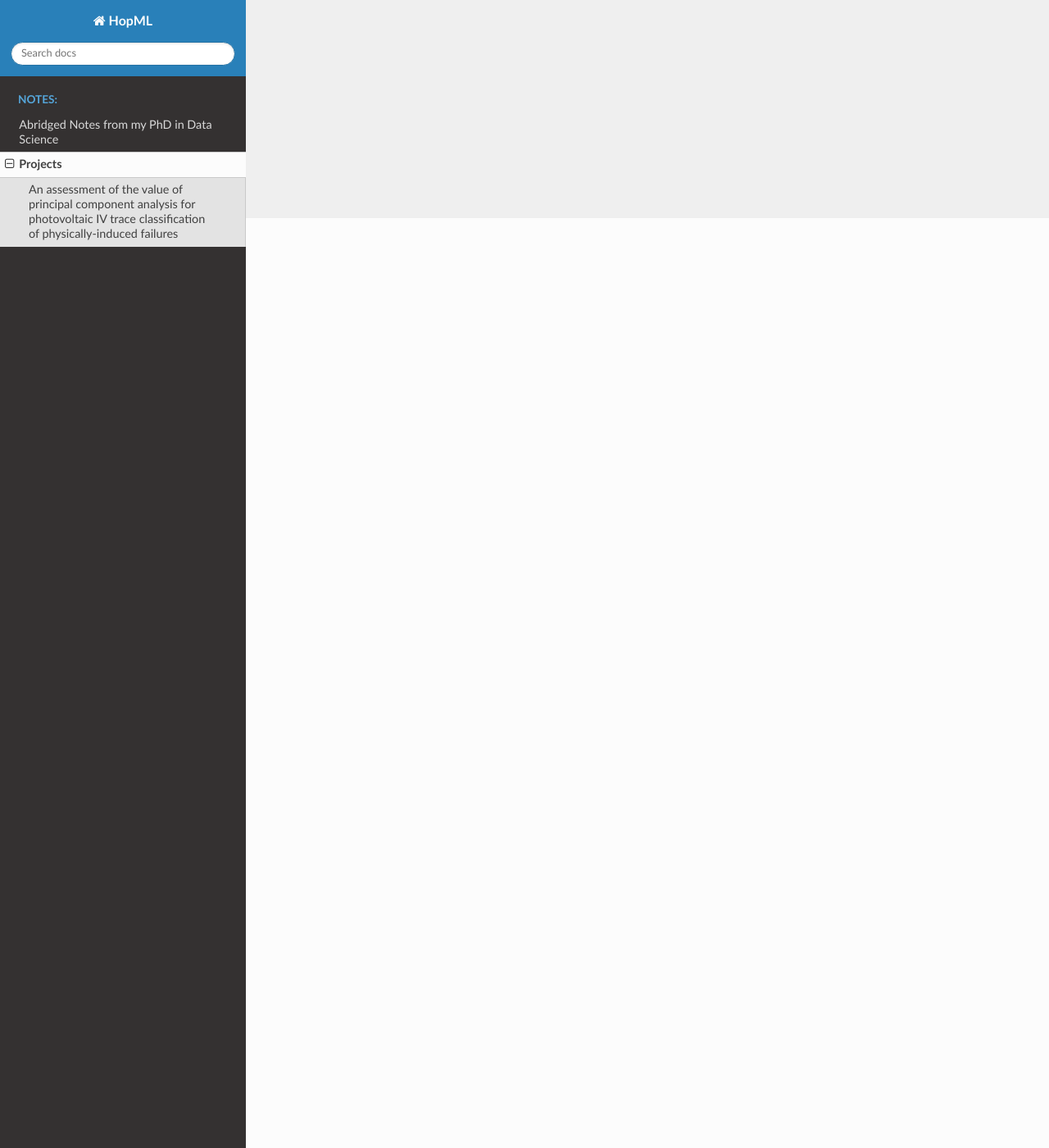
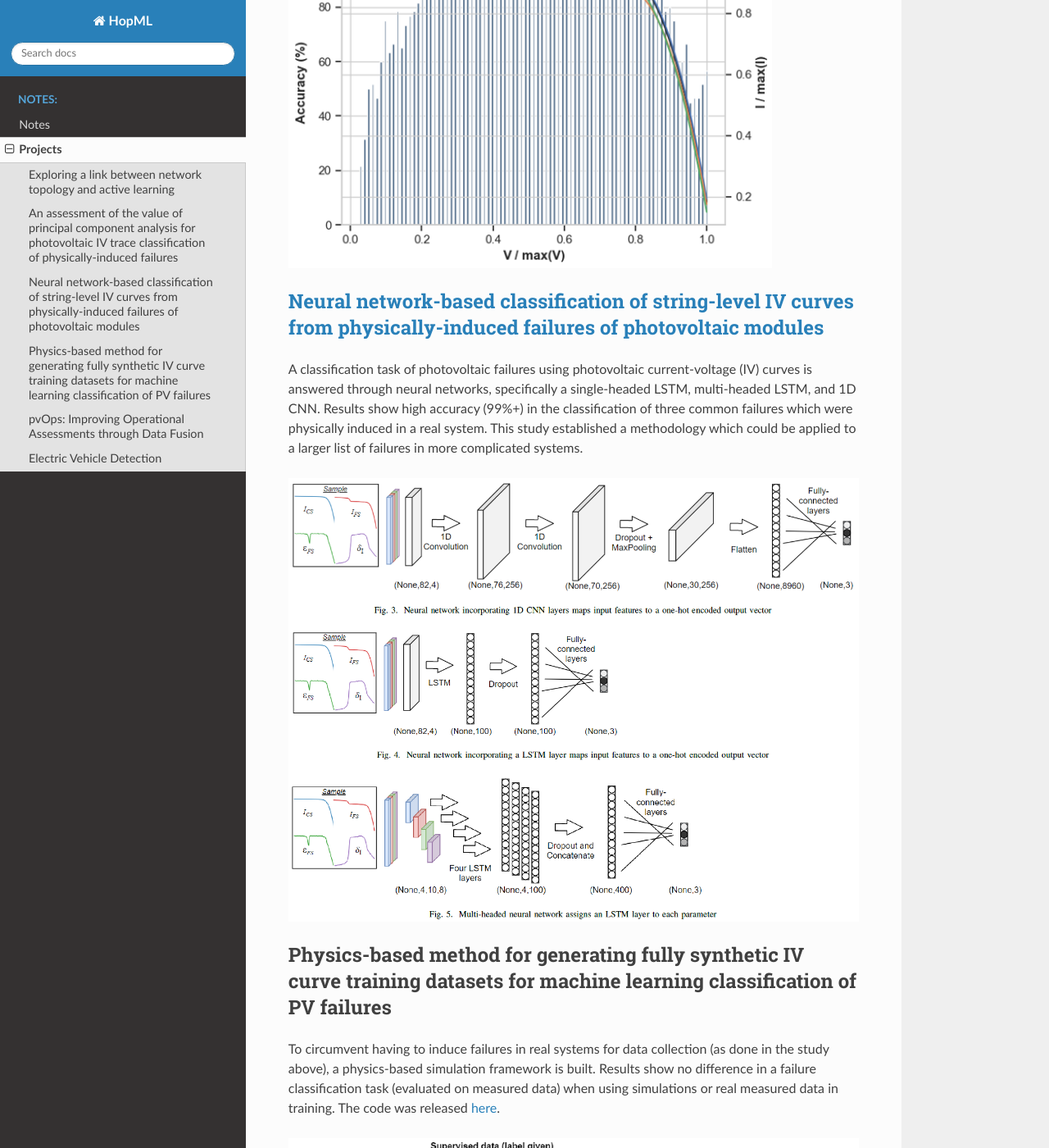
Before and after one commit to MichaelHopwood/HopML, a Sphinx documentation site: the page built from docs/projects.rst, in a window 1280 px wide and 1400 px high, scrolled down 1134 px. Shown: the whole window at 82% size. Built offline with Sphinx 7.4.7 and the Read the Docs theme 2.0.0, drawn with Linux system fonts in a browser that asks for light colours; pages that are not in the unit, such as notebooks, are missing from menus; some of the changed text lies outside the part shown.

Commit message:
add project descriptions

```diff
--- a/docs/notes.rst
+++ b/docs/notes.rst
@@ -1,5 +1,5 @@
-Abridged Notes from my PhD in Data Science
-==========================================
+Notes
+=====
 
 The notes on this website was written during my PhD in data science. Below are a list of topics.
 
--- a/docs/projects.rst
+++ b/docs/projects.rst
@@ -1,5 +1,14 @@
 Projects
 ========
+
+
+Exploring a link between network topology and active learning
+################
+
+Active learning in graph neural networks can provide similar, if not better, results in a node classification task simply by ordering the input data in the training process. An ordering process is studied and an empirical rule-of-thumb is established to infer the best ordering based off the topology of the network. This work was formalized in a `peer-review paper <https://www.mdpi.com/2078-2489/12/4/170>`_ and a `conference paper <http://icufn.org/wp-content/uploads/2021/08/ICUFN-2021-Final-Program-Version-Revised.pdf>`_.
+
+.. image:: _static/icufn2021_activelearning.png
+
 
 
 `An assessment of the value of principal component analysis for photovoltaic IV trace classification of physically-induced failures <https://ieeexplore.ieee.org/document/9300601>`_
@@ -7,6 +16,40 @@ Projects
 
 Utilizing PCA on Photovoltaic current-voltage (IV) curves improves the performance of a failure classification task. Observing the performance of a random forest classifier on point-wise classification shows better results where the IV curve profile more often contains failure trends.
 
+.. image:: _static/pvsc47_pca_ML.png
 
 
-.. image:: _static/pvsc46_pca_ML.png
+
+`Neural network-based classification of string-level IV curves from physically-induced failures of photovoltaic modules <https://ieeexplore.ieee.org/abstract/document/9186596>`_
+################
+
+A classification task of photovoltaic failures using photovoltaic current-voltage (IV) curves is answered through neural networks, specifically a single-headed LSTM, multi-headed LSTM, and 1D CNN. Results show high accuracy (99%+) in the classification of three common failures which were physically induced in a real system. This study established a methodology which could be applied to a larger list of failures in more complicated systems.
+
+.. image:: _static/ieeeaccess_iv_nn.png
+
+
+
+Physics-based method for generating fully synthetic IV curve training datasets for machine learning classification of PV failures
+################
+
+To circumvent having to induce failures in real systems for data collection (as done in the study above), a physics-based simulation framework is built. Results show no difference in a failure classification task (evaluated on measured data) when using simulations or real measured data in training. The code was released `here <https://github.com/sandialabs/pvOps>`_.
+
+.. image:: _static/ieeeaccess_simulation_iv_nn.png
+
+http://icufn.org/wp-content/uploads/2021/08/ICUFN-2021-Final-Program-Version-Revised.pdf
+
+pvOps: Improving Operational Assessments through Data Fusion
+################
+
+Two (PVSC & `AGU <https://ui.adsabs.harvard.edu/abs/2020AGUFMIN0140003H/abstract>`_) conference proceedings introduce a python package which preprocesses text (Operations and maintenance tickets) and time (timeseries meteorological and electrical) data for the purpose of better-informed knowledge retrieval. Data preprocessing steps were established for both types of data. Results show distributions of failure frequencies and failure impacts on system production.
+
+.. image:: _static/pvsc48_pvops.png
+
+
+
+Electric Vehicle Detection
+##########################
+
+Through a competition with an energy utility provider, a detection task was conducted to identify whether a household had an electric vehicle (EV). Our results showed an accuracy of 82.4% which beat our competitor's results (~70%). Outside of the data provided in the competition, we found data from the United Nations online which helped capture global trends in EV. Data smoothing and enemble models were conducted to establish the prediction.
+
+.. image:: _static/ouc2021_competition.png
```
Also changed, not shown: docs/index.rst (+1 -8 lines), docs/_static/icufn2021_activelearning.png (added), docs/_static/ieeeaccess_iv_nn.png (added), docs/_static/ieeeaccess_simulation_iv_nn.png (added), docs/_static/ouc2021_competition.png (added), docs/_static/pvsc47_pca_ML.png (renamed from docs/_static/pvsc46_pca_ML.png), docs/_static/pvsc48_pvops.png (added).
